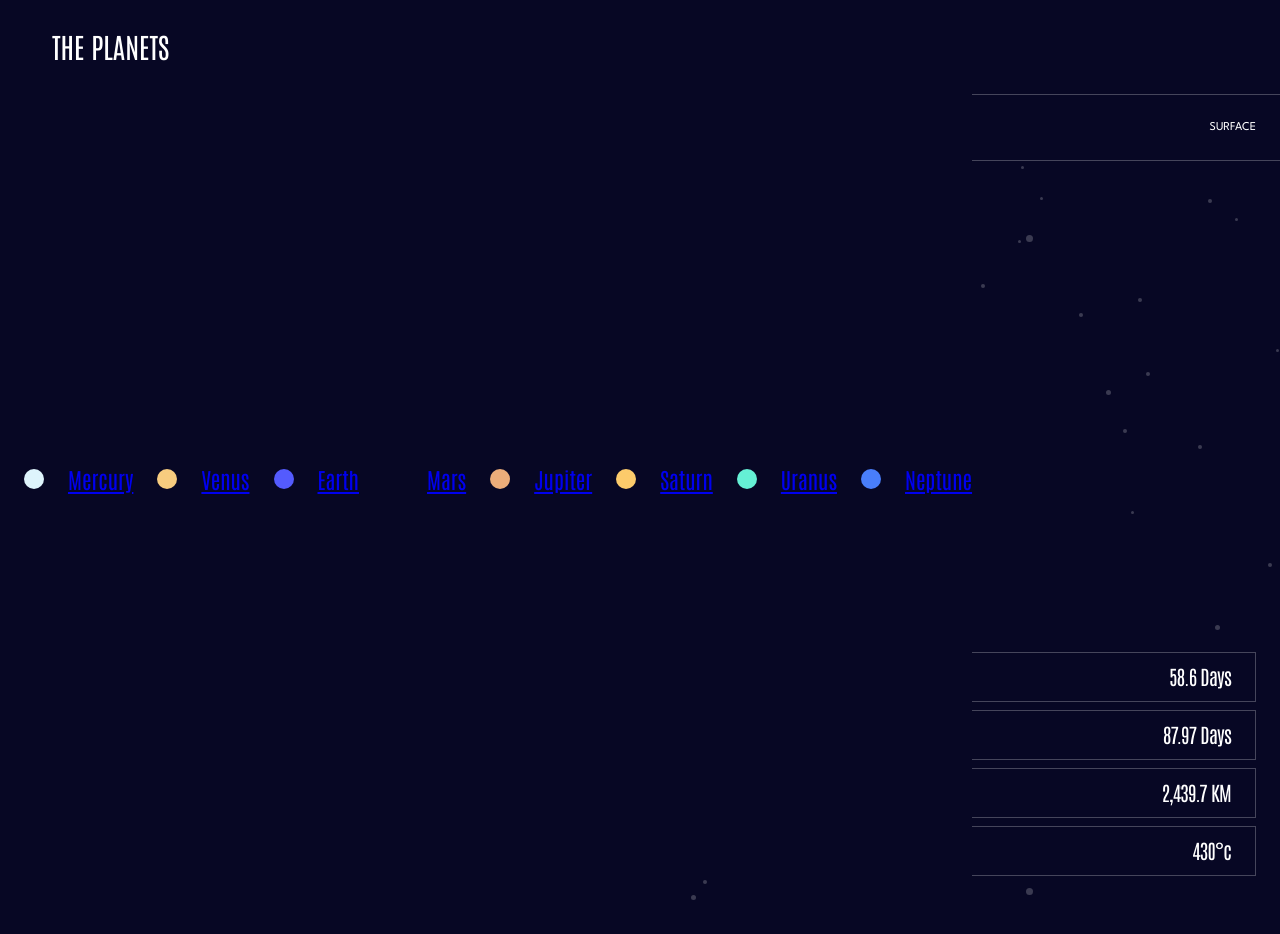
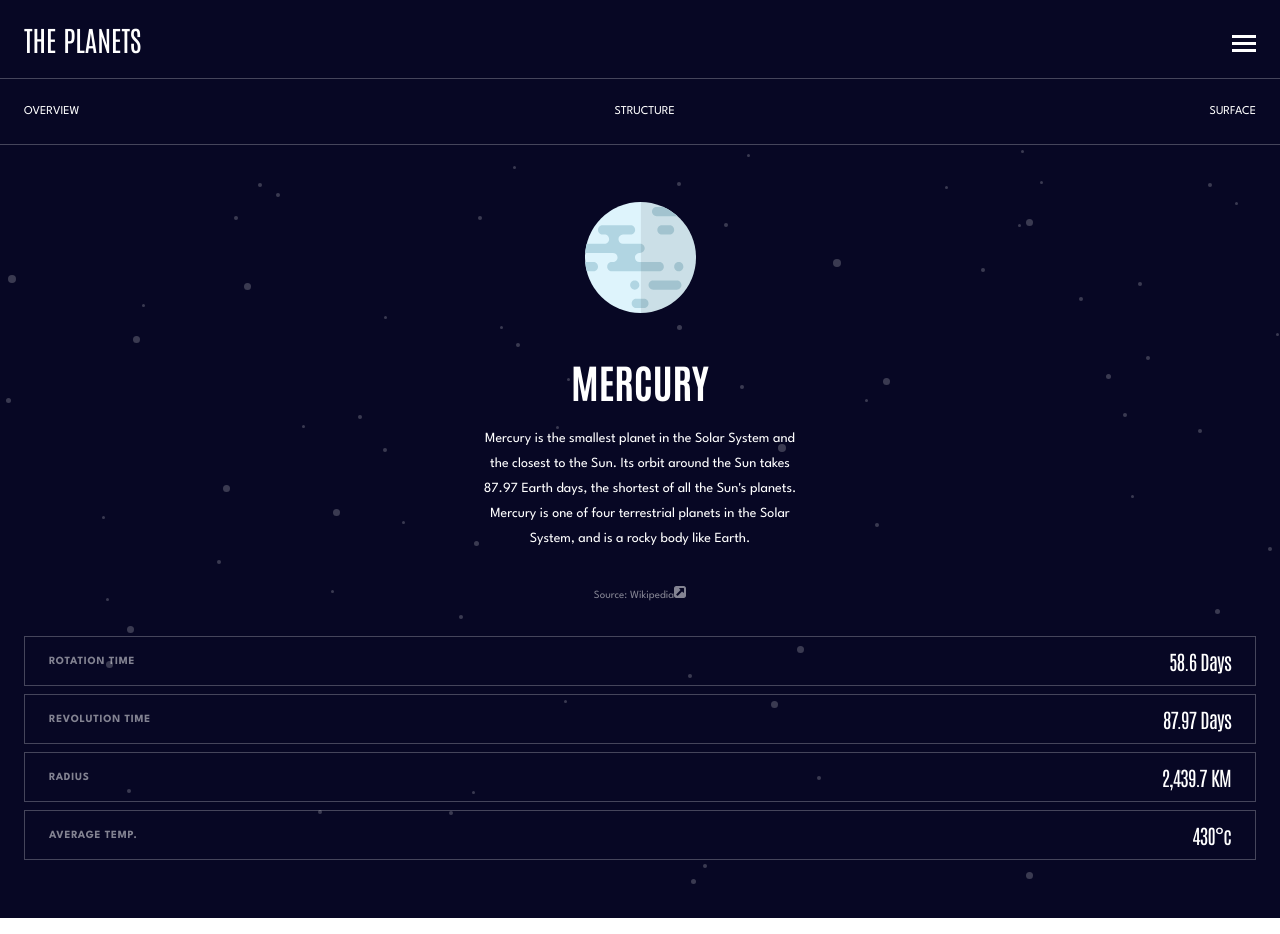
Before and after one commit to dalnoki/planets-facts-site, a React (Vite) app: page / in a window 1280 px wide. Built offline with nearby package versions, Linux system fonts and the light colour scheme.

Commit message:
fix mobile menu

```diff
--- a/package.json
+++ b/package.json
@@ -11,6 +11,7 @@
   },
   "dependencies": {
     "@material/web": "^1.3.0",
+    "clsx": "^2.1.0",
     "react": "^18.2.0",
     "react-dom": "^18.2.0",
     "react-router-dom": "^6.22.3",
--- a/src/components/Nav.tsx
+++ b/src/components/Nav.tsx
@@ -2,10 +2,21 @@ import "../main.scss";
 import hamburger from "../assets/icon-hamburger.svg";
 import { Link } from "react-router-dom";
 import planetData from "../../data.json";
+import { useState } from "react";
+import clsx from "clsx";
 
 const allPlanets = planetData;
 
 export default function Nav() {
+  const [isMenuToggled, setIsMenuToggled] = useState(false);
+
+  const handleToggle: () => void = () => setIsMenuToggled(!isMenuToggled);
+
+  const hamburgerMenuStyle = clsx({
+    ["nav-planets"]: true,
+    ["menu-toggled"]: isMenuToggled,
+  });
+
   return (
     <nav className="nav">
       <ul>
@@ -19,10 +30,11 @@ export default function Nav() {
           src={hamburger}
           width={24}
           height={17}
+          onClick={handleToggle}
         ></img>
       </label>
-      <input id="menu" type="checkbox" />
-      <ul className="nav-planets">
+      <input className="nav-checkbox" id="menu" type="checkbox" />
+      <ul className={hamburgerMenuStyle}>
         {allPlanets.map((planet) => (
           <div className="nav-planets-container">
             <span
--- a/src/main.scss
+++ b/src/main.scss
@@ -17,28 +17,6 @@ body {
   font-size: $body-font-size;
   font-family: $font-primary;
   line-height: $body-line-spacing;
-}
-
-input[type="checkbox"]:not(:checked) + ul {
-  display: none;
-
-  @include respond(l) {
-    display: inline-flex;
-  }
-}
-
-nav input[type="checkbox"],
-nav label {
-  display: none;
-}
-
-nav label {
-  align-items: center;
-  display: flex;
-
-  @include respond(l) {
-    display: none;
-  }
 }
 
 .nav {
@@ -62,7 +40,6 @@ nav label {
   }
 
   & ul {
-    display: block;
     list-style: none;
 
     @include respond(l) {
@@ -71,17 +48,6 @@ nav label {
   }
 
   & ul:last-child {
-    background: $body-background;
-    width: 100%;
-    flex-basis: 100%;
-    padding: 0;
-    top: px-to-rem(22);
-    height: 100vh;
-    width: 100%;
-    position: absolute;
-    top: px-to-rem(79);
-    left: 0;
-
     @include respond(l) {
       display: inline-flex;
       flex-basis: unset;
@@ -89,26 +55,20 @@ nav label {
     }
   }
 
-  & ul li {
-    width: 100%;
-
-    @include respond(l) {
-      display: inline-flex;
-      margin: 0.3em 1em;
-    }
+  &-checkbox {
+    display: none;
   }
 
   &-planets {
-    color: #333;
-    position: relative;
-    top: -55px;
-    height: 135px;
-    padding: 20px;
-    padding-left: 130px;
-    font-size: 22px;
-    box-sizing: border-box;
-    background-color: #ddd;
-    transition: top 600ms cubic-bezier(0.17, 0.04, 0.03, 0.94);
+    background: $body-background;
+    height: 100vh;
+    left: -400px;
+    padding: 0;
+    position: absolute;
+    top: px-to-rem(79);
+    visibility: hidden;
+    width: 100%;
+    transition: all 400ms cubic-bezier(0.445, 0.05, 0.55, 0.95);
 
     &-container {
       align-items: center;
@@ -145,6 +105,11 @@ nav label {
       border-top: 2px solid #000;
     }
   }
+}
+
+.menu-toggled {
+  left: 0;
+  visibility: visible;
 }
 
 .planet {
```
Also changed, not shown: 1 other file (tests, documents, lock files or other folders).
